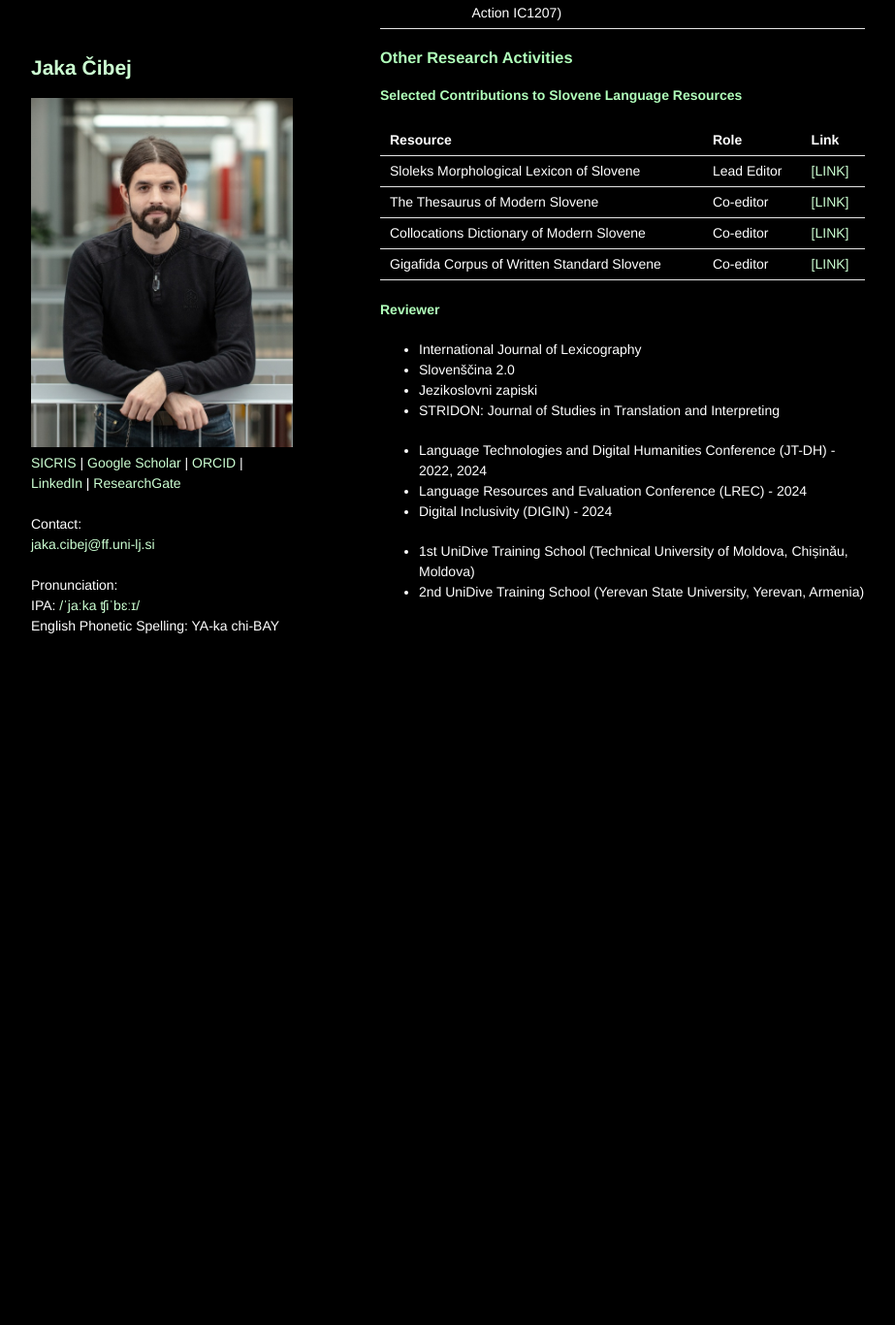
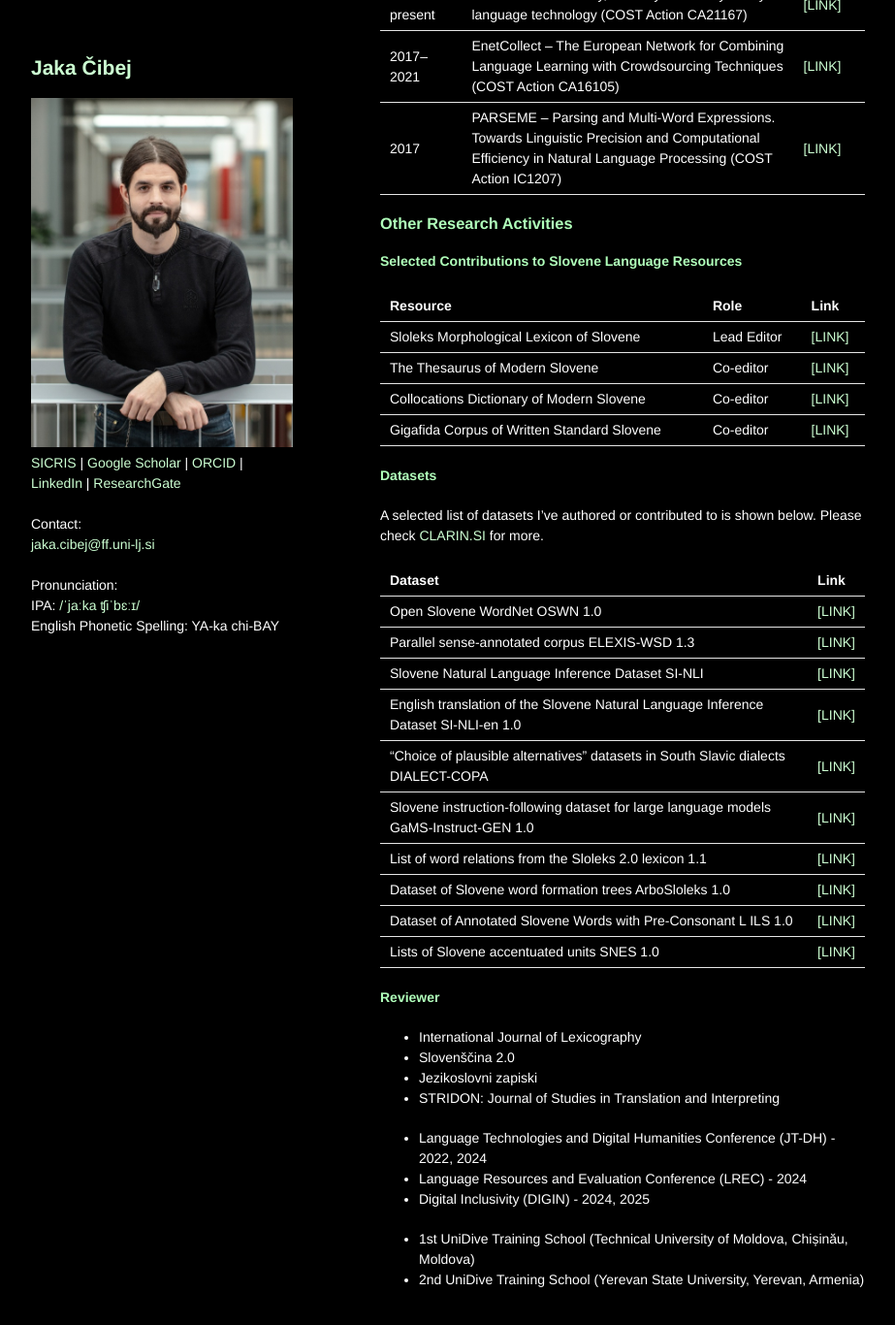
Before and after one commit to jakacibej/jakacibej.github.io, a Jekyll site: the page built from index.md, in a window 1280 px wide and 1400 px high, scrolled down 3256 px. Shown: the top 1366 px of the window at 97% size, without its empty margins (178-1101 px from the left). Built offline with Jekyll 4.4.1, drawn with Linux system fonts in a browser that asks for light colours; our own code applies the rules of GitHub Pages for plain Markdown files; a script that is not in the unit is left out; before the commit the page ends 3947 px from its top, so only the background shows below that; some of the changed text lies outside the part shown.

Commit message:
Add files via upload

```diff
--- a/index.md
+++ b/index.md
@@ -38,6 +38,7 @@ I'm a researcher in computational linguistics based in Slovenia. My main researc
 #### Projects funded by the Slovenian Research and Innovation Agency (ARIS)
 
 | **Duration**      | **Title** | **Website** |
+| 2024–present      | LLM4DH – Large Language Models for Digital Humanities (GC-0002) | [\[LINK\]](https://www.cjvt.si/llm4dh/) |
 | 2022–present      | MEZZANINE – Basic Research for the Development of Spoken Language Resources and Speech Technologies for the Slovenian Language (J7-4642) | [\[LINK\]](https://mezzanine.um.si/en/about-us/) |
 | 2017–2020      | NSSSS – New Grammar of Contemporary Standard Slovene: Sources and Methods (J6-8256) | [\[LINK\]](https://slovnica.ijs.si/?lang=en) |
 | 2017–2020      | KOLOS – Collocations as a Basis for Language Description: Semantic and Temporal Perspectives (J6-8255) | [\[LINK\]](https://www.cjvt.si/kolos/en/) |
@@ -48,11 +49,15 @@ I'm a researcher in computational linguistics based in Slovenia. My main researc
 #### Projects funded by the Ministry of Culture of the Republic of Slovenia
 
 | **Duration**      | **Title** | **Website** |
-| 2023–present      | SEMTEH – Interconnected Knowledge Databases for Semantic Technologies | - |
+| 2023–2023      | SEMTEH – Interconnected Knowledge Databases for Semantic Technologies | - |
 | 2022–2023      | SLOKIT – CLARIN.SI Upgrade: Corpus Presenter and Text Analyzer | [\[LINK\]](https://slokit.ijs.si/) |
 | 2020–2023      | RSDO – Development of Slovene in a Digital Environment | [\[LINK\]](https://rsdo.slovenscina.eu/en) |
 | 2021–2022      | SLED – Monitor Corpus of Slovene and Monitoring Language Resources | [\[LINK\]](https://sled.ijs.si/) |
 | 2017–2018      | Propomenke – The Thesaurus of Modern Slovene: By the Community for the Community | [\[LINK\]](https://www.cjvt.si/promocija-sopomenk/) |
+
+### Projects funded by the Ministry of Higher Education, Science and Innovation of the Republic of Slovenia
+| **Duration**      | **Title** | **Website** |
+| 2023–present      | PoVeJMo – Adaptive Natural Language Processing with Large Language Models | [\[LINK\]](https://www.cjvt.si/povejmo/en/project/) |
 
 #### Projects funded by the University of Ljubljana
 
@@ -97,9 +102,20 @@ I'm a researcher in computational linguistics based in Slovenia. My main researc
 | Collocations Dictionary of Modern Slovene | Co-editor | [\[LINK\]](https://viri.cjvt.si/kolokacije/eng/) |
 | Gigafida Corpus of Written Standard Slovene | Co-editor  | [\[LINK\]](https://viri.cjvt.si/gigafida/) |
 
-<!--#### Datasets
+#### Datasets
+A selected list of datasets I've authored or contributed to is shown below. Please check [CLARIN.SI](https://www.clarin.si/repository/xmlui/discover?filtertype=author&filter_relational_operator=equals&filter=%C4%8Cibej%2C+Jaka) for more.
+
 | **Dataset** | **Link** |
-|  | [\[LINK\]]() |-->
+| Open Slovene WordNet OSWN 1.0 | [\[LINK\]](http://hdl.handle.net/11356/1888) |
+| Parallel sense-annotated corpus ELEXIS-WSD 1.3 | [\[LINK\]](http://hdl.handle.net/11356/2029) |
+| Slovene Natural Language Inference Dataset SI-NLI | [\[LINK\]](http://hdl.handle.net/11356/1707) |
+| English translation of the Slovene Natural Language Inference Dataset SI-NLI-en 1.0 | [\[LINK\]](http://hdl.handle.net/11356/1934) |
+| "Choice of plausible alternatives" datasets in South Slavic dialects DIALECT-COPA | [\[LINK\]](http://hdl.handle.net/11356/1766) |
+| Slovene instruction-following dataset for large language models GaMS-Instruct-GEN 1.0 | [\[LINK\]](http://hdl.handle.net/11356/1971) |
+| List of word relations from the Sloleks 2.0 lexicon 1.1 | [\[LINK\]](http://hdl.handle.net/11356/1986) |
+| Dataset of Slovene word formation trees ArboSloleks 1.0 | [\[LINK\]](http://hdl.handle.net/11356/2000) |
+| Dataset of Annotated Slovene Words with Pre-Consonant L ILS 1.0 | [\[LINK\]](http://hdl.handle.net/11356/2025) |
+| Lists of Slovene accentuated units SNES 1.0 | [\[LINK\]](http://hdl.handle.net/11356/2003) |
 
 #### Reviewer
 * International Journal of Lexicography
@@ -109,7 +125,7 @@ I'm a researcher in computational linguistics based in Slovenia. My main researc
 
 * Language Technologies and Digital Humanities Conference (JT-DH) - 2022, 2024
 * Language Resources and Evaluation Conference (LREC) - 2024
-* Digital Inclusivity (DIGIN) - 2024
+* Digital Inclusivity (DIGIN) - 2024, 2025
 
 * 1st UniDive Training School (Technical University of Moldova, Chișinău, Moldova)
 * 2nd UniDive Training School (Yerevan State University, Yerevan, Armenia)
```
